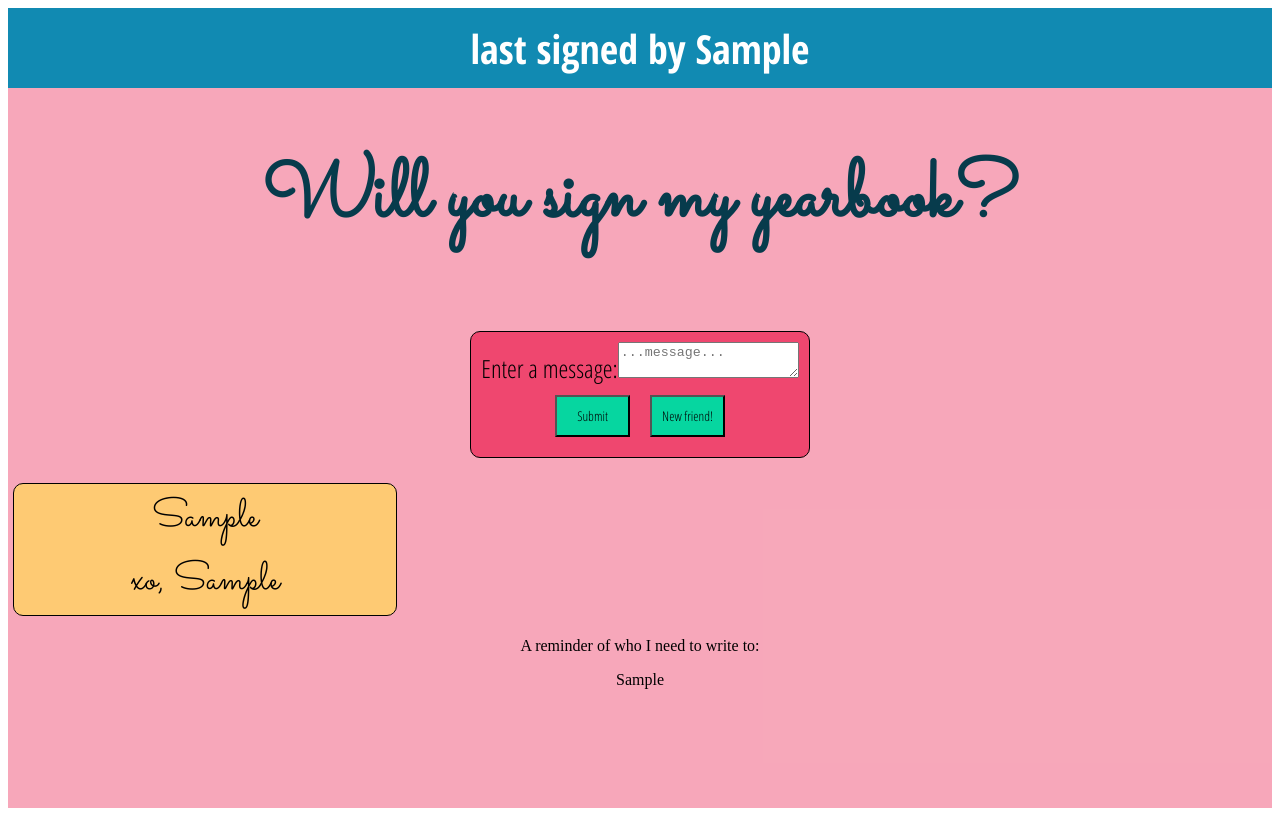
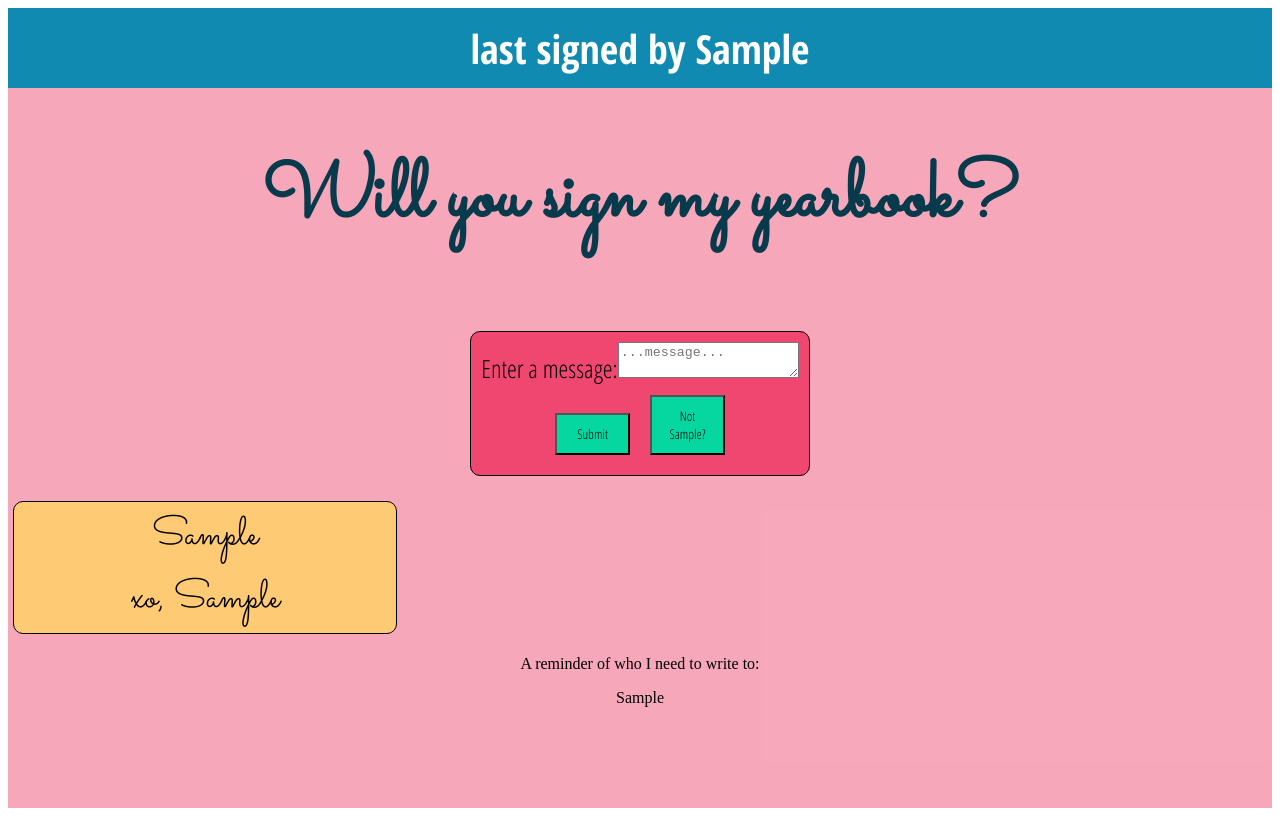
Before and after one commit to michellerenehey/adv-react-guestbook, a React (Create React App) app: page / in a window 1280 px wide. Both pictures are taken after typing "Sample", "Sample" into the empty fields and a click on the button "Submit". Built offline with nearby package versions, Linux system fonts and the light colour scheme.

Commit message:
added conditional username to friend button

```diff
--- a/src/views/Home/Home.jsx
+++ b/src/views/Home/Home.jsx
@@ -49,7 +49,7 @@ export default function Home() {
                     setUser(''), setName('');
                   }}
                 >
-                  New friend!
+                  Not {user}?
                 </button>
               )}
             </div>
```
Also changed, not shown: 1 other file (tests, documents, lock files or other folders).
